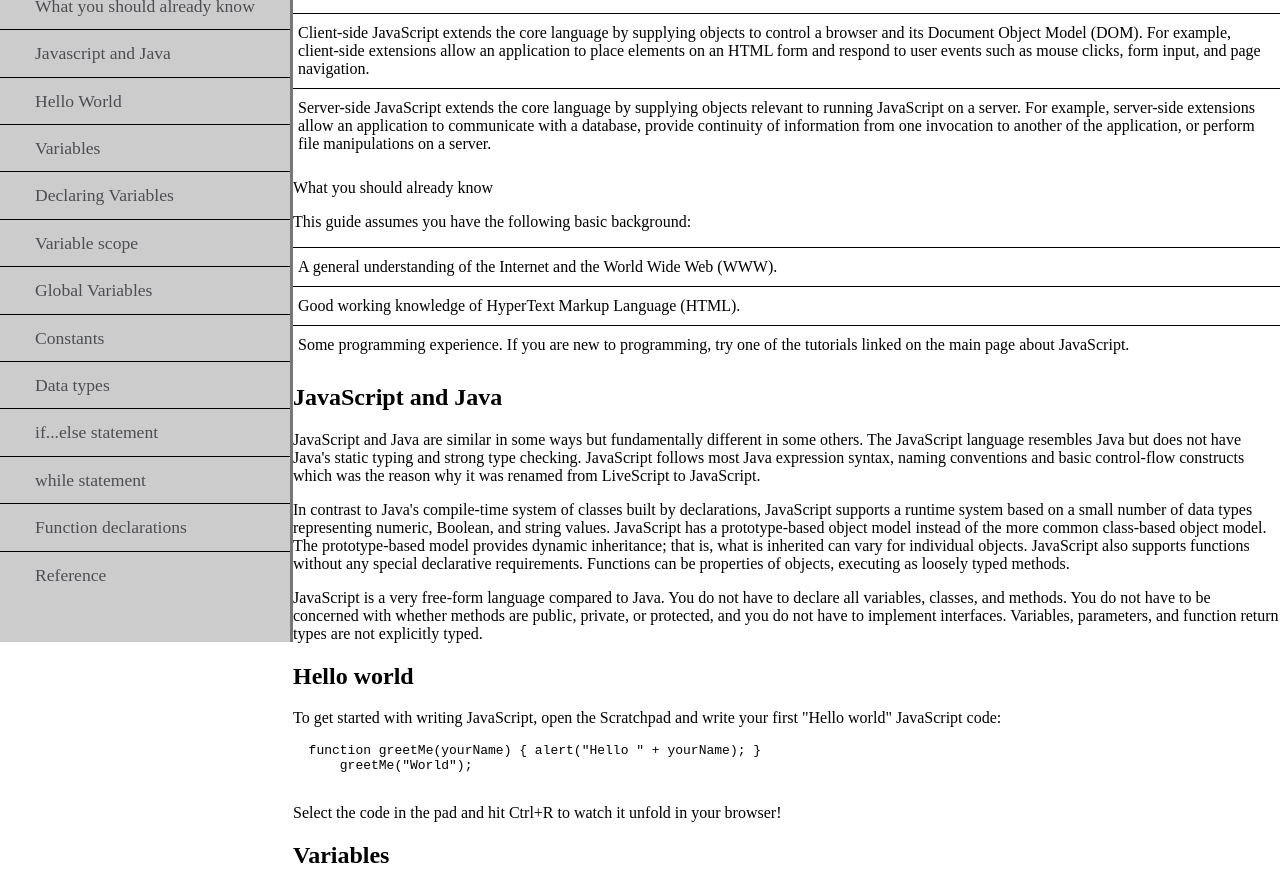
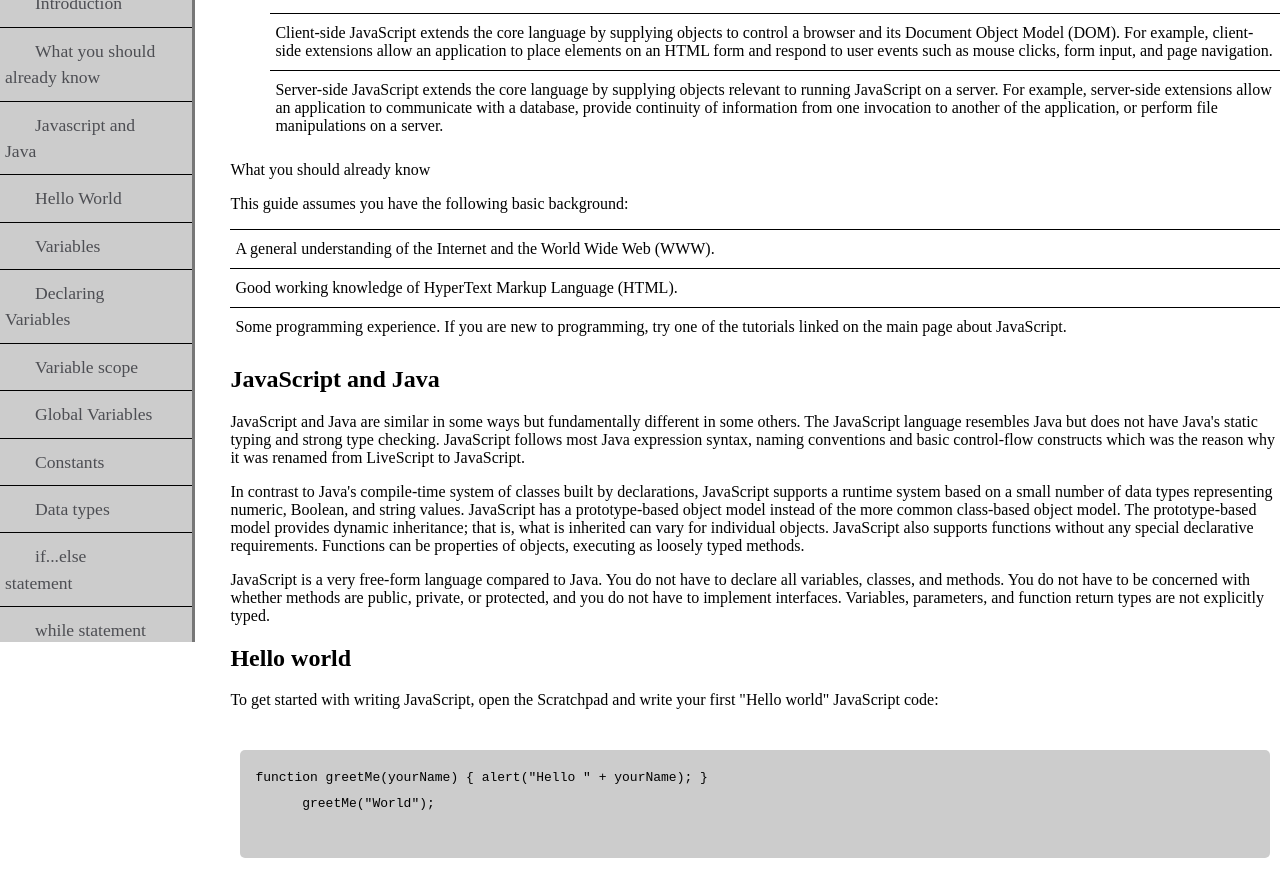
Before and after one commit to Victorgonbu/Microverse-HTML, a plain HTML site: page index.html in a window 1280 px wide. Shown: the part 158-1044 px from the top of the page. Drawn offline with Linux system fonts and the light colour scheme.

Commit message:
fixed navbar and styled code tag

```diff
--- a/css/style.css
+++ b/css/style.css
@@ -2,13 +2,18 @@
   width: 15%;
   max-width: 15%;
   background-color: #ccc;
-  height: 100vh;
+  height: 100%;
   border-right: 3px solid #777;
   min-width: 290px;
   line-height: 1.5;
   overflow-y: scroll;
   font-size: 1.1em;
+  min-height: 100%;
+  overflow-x: hidden;
+  position: fixed;
+  min-width: 15%;
 }
+
 body{
   margin: 0;
   box-sizing: border-box;
@@ -16,14 +21,15 @@ body{
 #main-doc{
   width: 85%;
   min-height: 100vh;
-
+  height: 100%;
+  margin-left: 18%;
 }
 
 .container{
   width: 100%;
   min-height: 100vh;
   display: flex;
-
+  height: 100%;
 }
 .header{
   color: #000;
@@ -39,8 +45,9 @@ body{
   color: #4d4e53;
   cursor: pointer;
 }
-ul{
+#nav ul{
   padding-inline-start: 0px;
+  height: 88%;
 }
 li {
   list-style-type: none;
@@ -48,3 +55,18 @@ li {
   text-align: left;
   border-top: 1px solid #000;
 }
+
+code {
+  background: #ccc;
+  padding: 15px;
+  text-align: left;
+  word-wrap: normal;
+  margin: 10px;
+  border-radius: 5px;
+  display: block;
+  word-wrap: normal;
+  position: relative;
+  white-space: pre;
+  line-height: 2;
+  font-family: monospace;
+}
```
